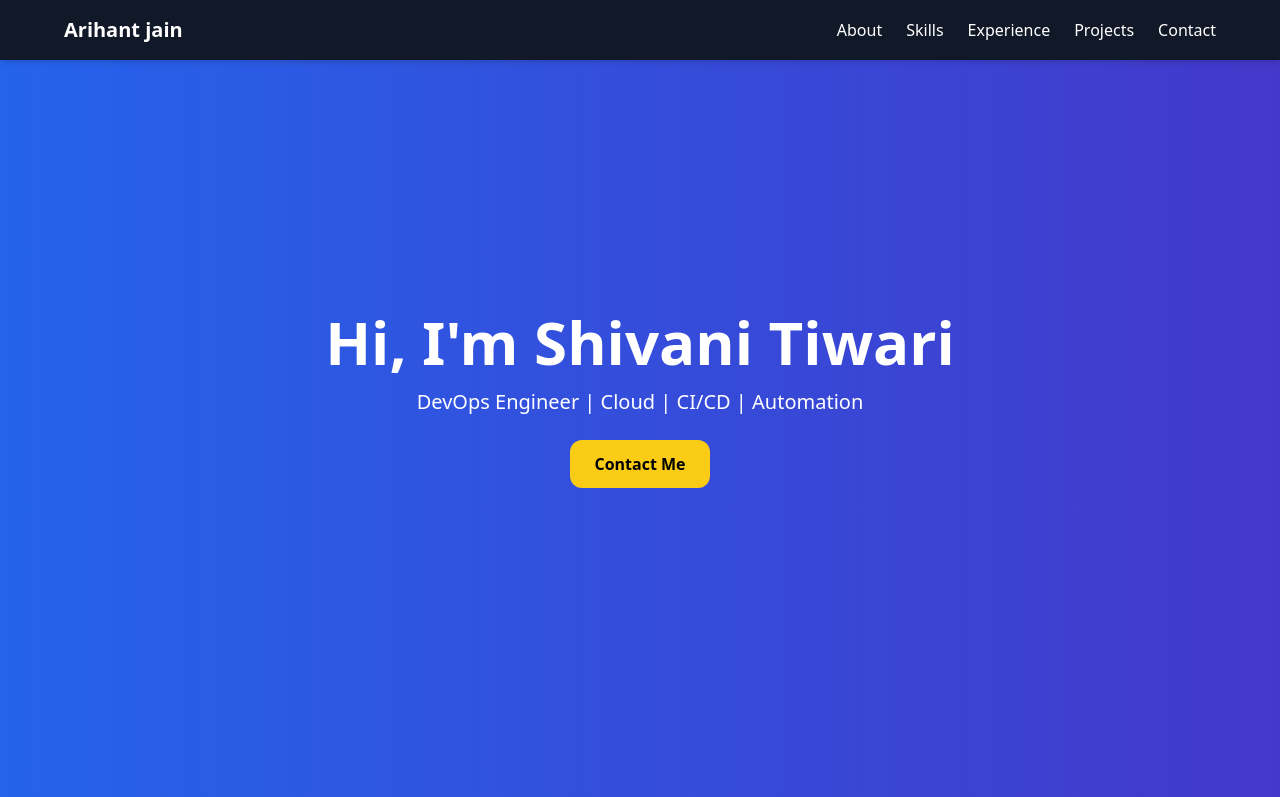
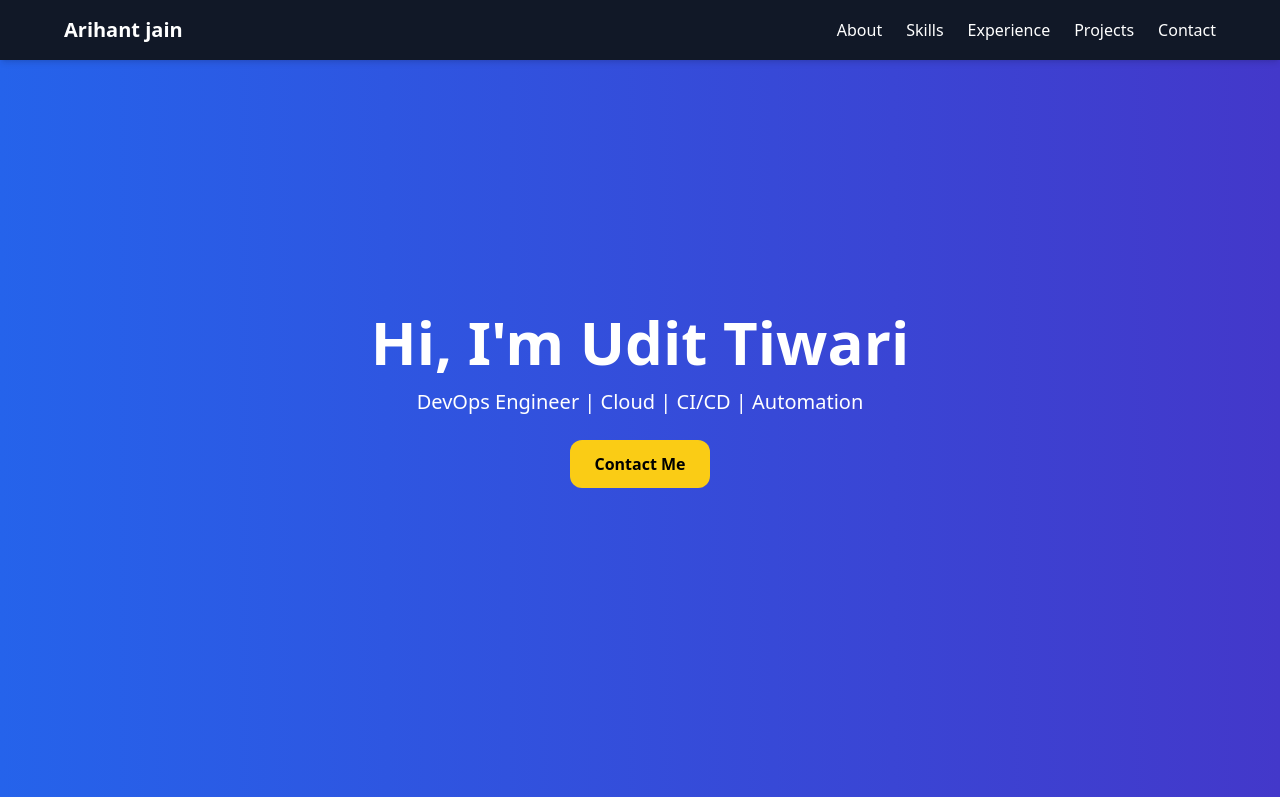
Before and after one commit to arihant-jain1309/Arihant-Portfolio, a plain HTML site: page index.html in a window 1280 px wide. Shown: the top 797 px of the page. Drawn offline with nearby package versions, Linux system fonts and the light colour scheme.

Commit message:
Update index.html

```diff
--- a/index.html
+++ b/index.html
@@ -24,7 +24,7 @@
 
   <!-- Hero Section -->
   <section class="h-screen flex flex-col justify-center items-center text-center bg-gradient-to-r from-blue-600 to-indigo-700 text-white">
-    <h2 class="text-4xl md:text-6xl font-bold">Hi, I'm Shivani Tiwari</h2>
+    <h2 class="text-4xl md:text-6xl font-bold">Hi, I'm Udit Tiwari</h2>
     <p class="mt-4 text-xl">DevOps Engineer | Cloud | CI/CD | Automation</p>
     <a href="#contact" class="mt-6 px-6 py-3 bg-yellow-400 text-black rounded-xl font-semibold hover:bg-yellow-500">Contact Me</a>
   </section>
```
